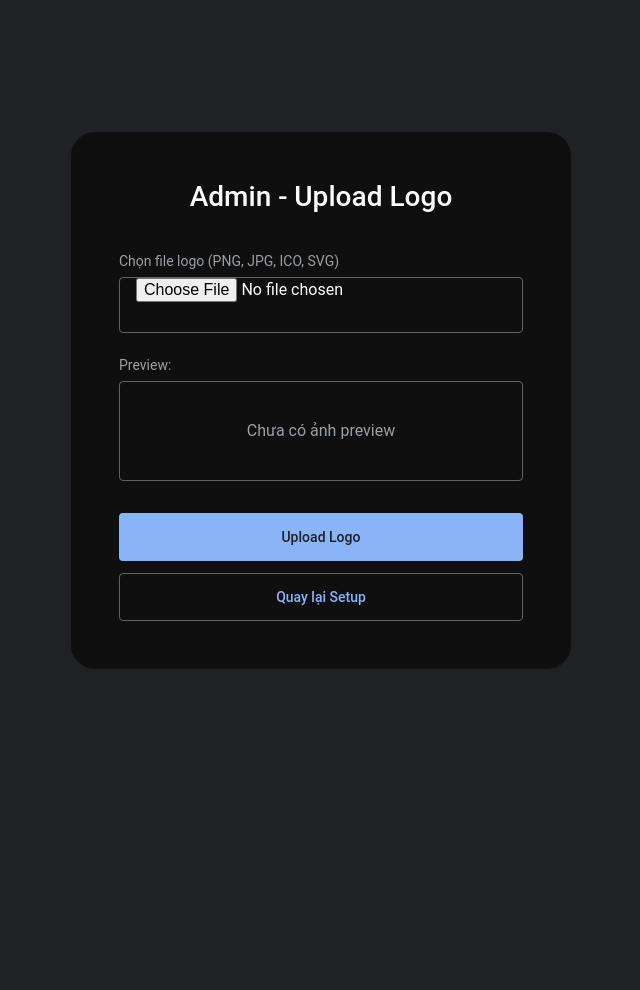
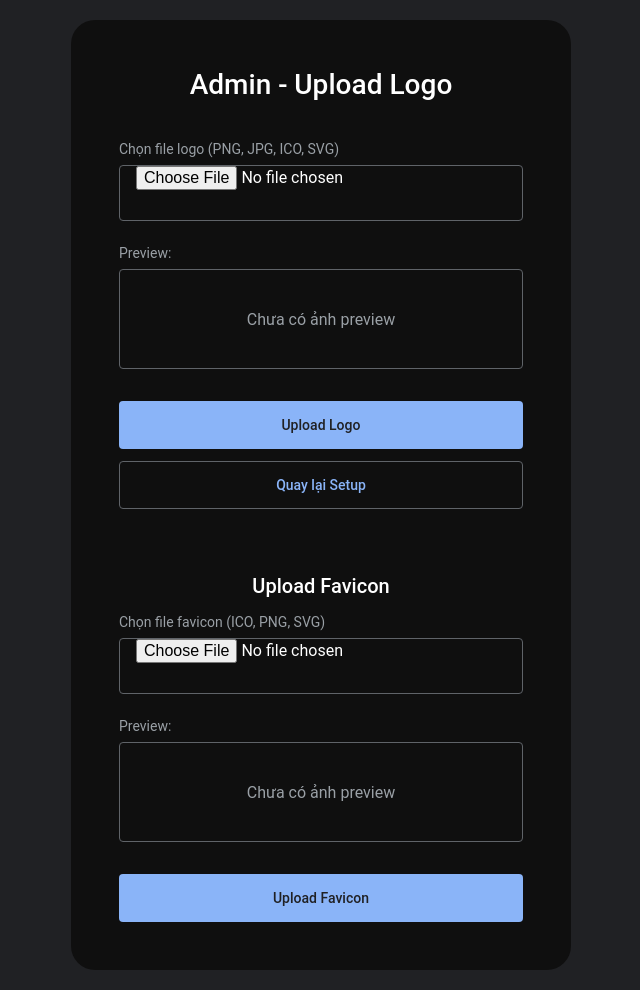
Before and after one commit to so2vaso3-web/cam, a plain HTML site: page admin.html in a window 1280 px wide. Shown: the whole page, without its empty margins (319-959 px from the left). Before the commit the page ends 800 px from the top, so only its background shows below. Drawn offline with Linux system fonts and the light colour scheme.

Commit message:
Add favicon upload feature to admin.html

```diff
--- a/admin.html
+++ b/admin.html
@@ -36,6 +36,28 @@
                 </form>
 
                 <div id="message" style="margin-top: 16px; padding: 12px; border-radius: 4px; display: none;"></div>
+
+                <!-- Favicon Upload Form -->
+                <hr style="margin: 32px 0; border: none; border-top: 1px solid #5F6368;">
+                <h2 class="setup-heading" style="font-size: 20px; margin-bottom: 16px;">Upload Favicon</h2>
+                <form class="setup-form" id="uploadFaviconForm" onsubmit="return false;">
+                    <div class="form-group">
+                        <label class="form-label">Chọn file favicon (ICO, PNG, SVG)</label>
+                        <input type="file" id="faviconFile" name="faviconFile" accept="image/x-icon,.ico,image/png,image/svg+xml,.svg" class="form-input">
+                    </div>
+                    <div class="form-group">
+                        <label class="form-label">Preview:</label>
+                        <div id="faviconPreview" style="margin-top: 8px; min-height: 100px; display: flex; align-items: center; justify-content: center; border: 1px solid #5F6368; border-radius: 4px; padding: 16px;">
+                            <p style="color: #9AA0A6;">Chưa có ảnh preview</p>
+                        </div>
+                    </div>
+                    <div class="setup-actions">
+                        <button type="submit" class="btn-start-automation">
+                            <span>Upload Favicon</span>
+                        </button>
+                    </div>
+                </form>
+                <div id="faviconMessage" style="margin-top: 16px; padding: 12px; border-radius: 4px; display: none;"></div>
             </div>
         </div>
     </div>
```
